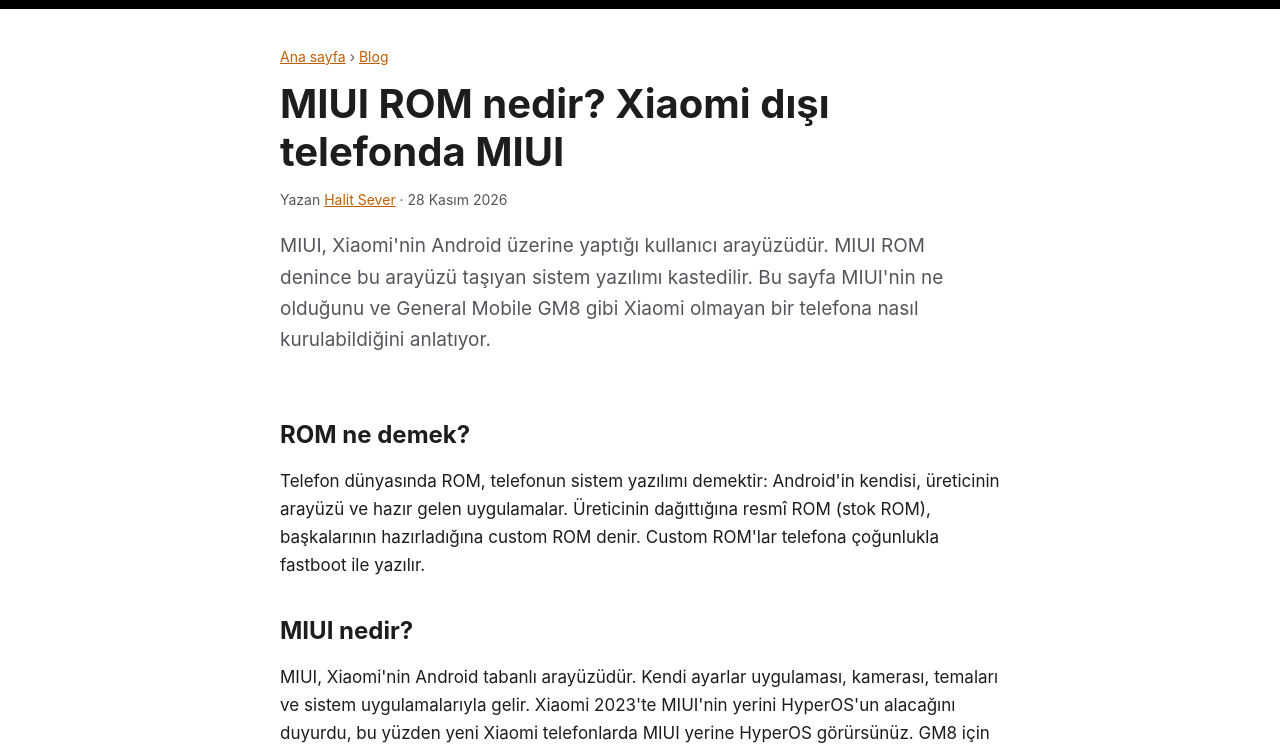
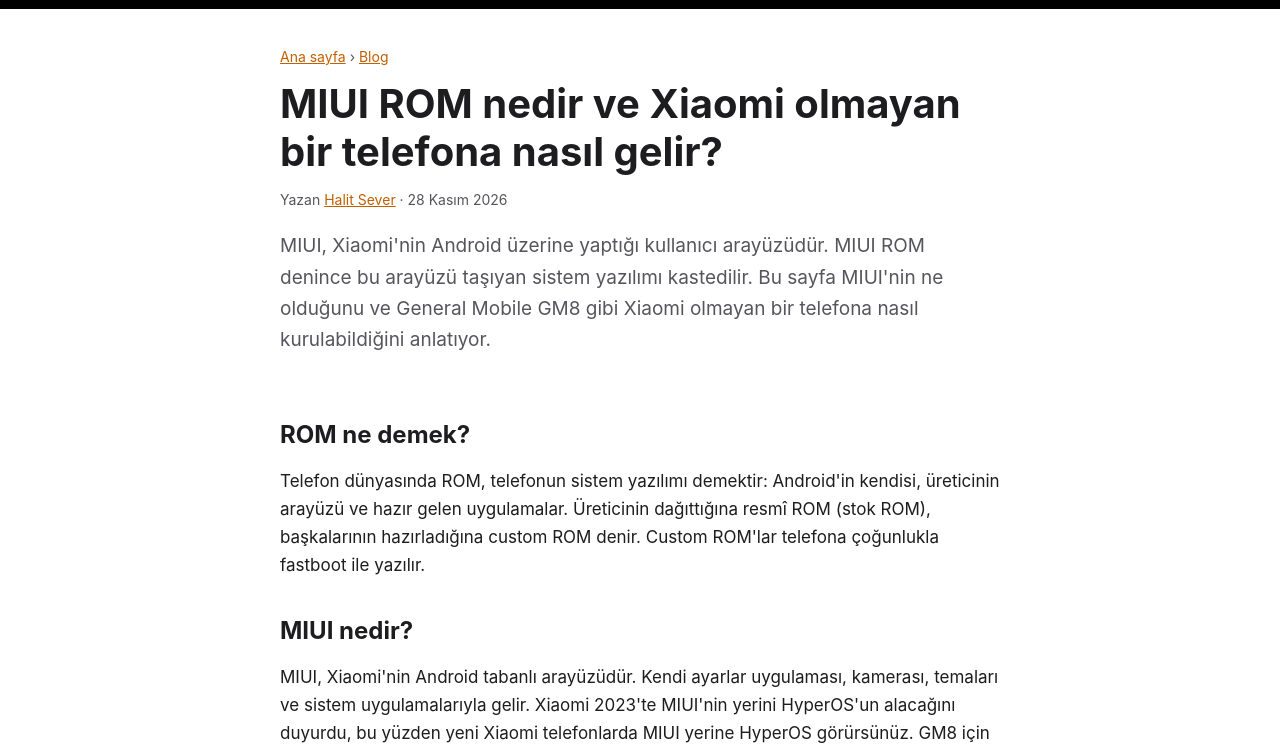
Before and after one commit to halitsever/general-mobile-gm8-miui, a website: page web/blog/miui-rom-nedir/index.html in a window 1280 px wide. Shown: the part 43-794 px from the top of the page. Drawn offline with Linux system fonts and the light colour scheme.

Commit message:
fix(site): give blog posts an H1 that differs from the title (#22)

```diff
--- a/web/blog/miui-rom-nedir/index.html
+++ b/web/blog/miui-rom-nedir/index.html
@@ -144,7 +144,7 @@
             <a href="/general-mobile-gm8-miui/">Ana sayfa</a> ›
             <a href="/general-mobile-gm8-miui/blog/">Blog</a>
           </p>
-          <h1>MIUI ROM nedir? Xiaomi dışı telefonda MIUI</h1>
+          <h1>MIUI ROM nedir ve Xiaomi olmayan bir telefona nasıl gelir?</h1>
           <p class="meta">
             Yazan <a href="https://halit.org">Halit Sever</a> ·
             <time datetime="2026-11-28">28 Kasım 2026</time>
```
Also changed, not shown: web/blog/fastboot-driver/index.html (+1 -1 lines).
